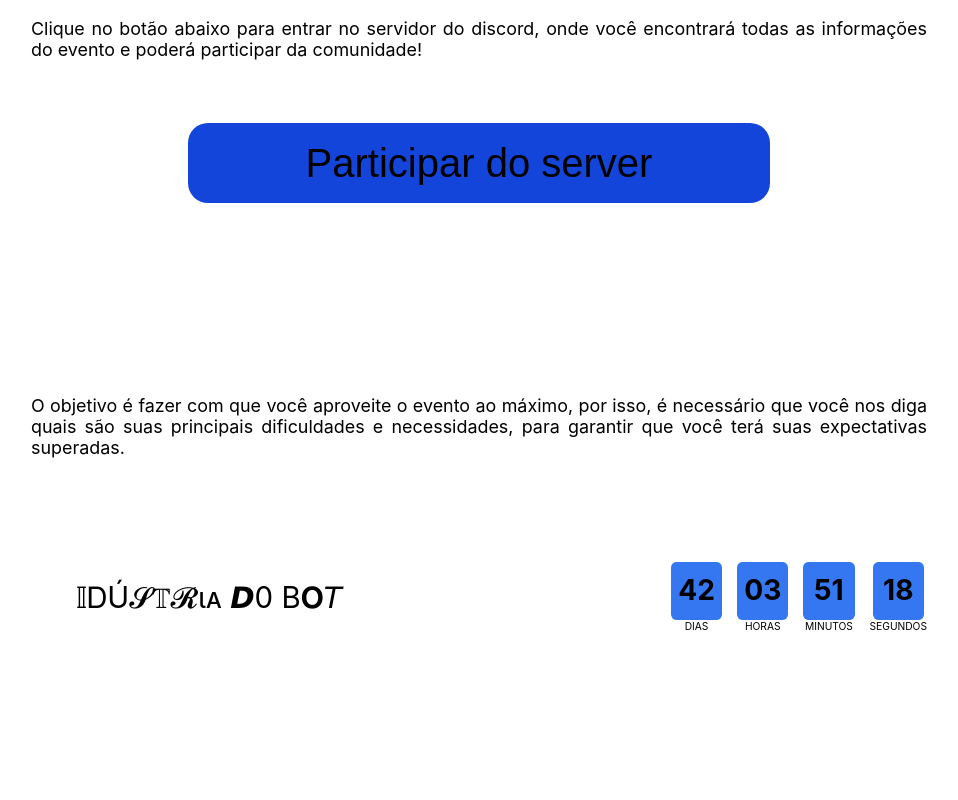
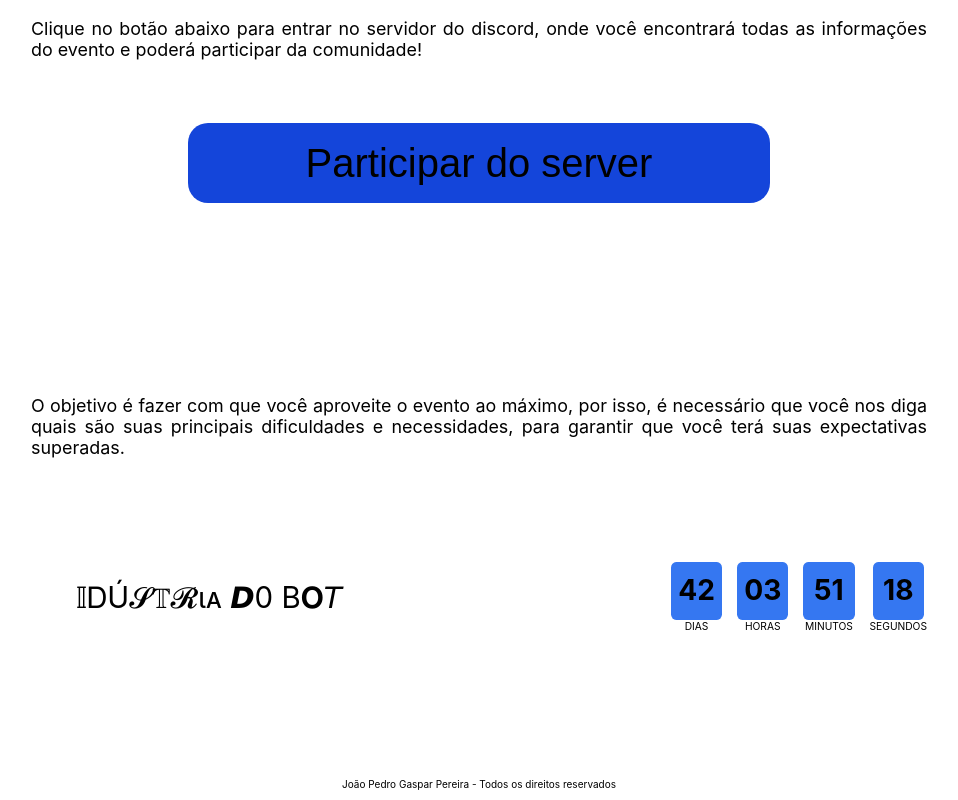
Before and after one commit to ppkat/Digital-Marketing-React-Launch-Site, a Next.js app: page /obrigado in a window 1280 px wide. Shown: the part 296-1096 px from the top of the page, without its empty margins (161-1119 px from the left). Before the commit the page ends 1048 px from the top, so only its background shows below. Built offline with nearby package versions, Linux system fonts and the light colour scheme.

Commit message:
Thanks page finalization

```diff
--- a/pages/obrigado/index.jsx
+++ b/pages/obrigado/index.jsx
@@ -2,6 +2,7 @@ import DiscordServer from "./Sections/DiscordServer";
 import EmailResearch from "./Sections/EmailReasearch";
 import EventTimer from "./Sections/EventTimer";
 import Roma from "./Sections/Roma";
+import Footer from '/components/Footer'
 
 export default function ThanksPage() {
     return (
@@ -10,6 +11,7 @@ export default function ThanksPage() {
             <EmailResearch />
             <EventTimer />
             <Roma />
+            <Footer />
         </>
     )
 }
```
